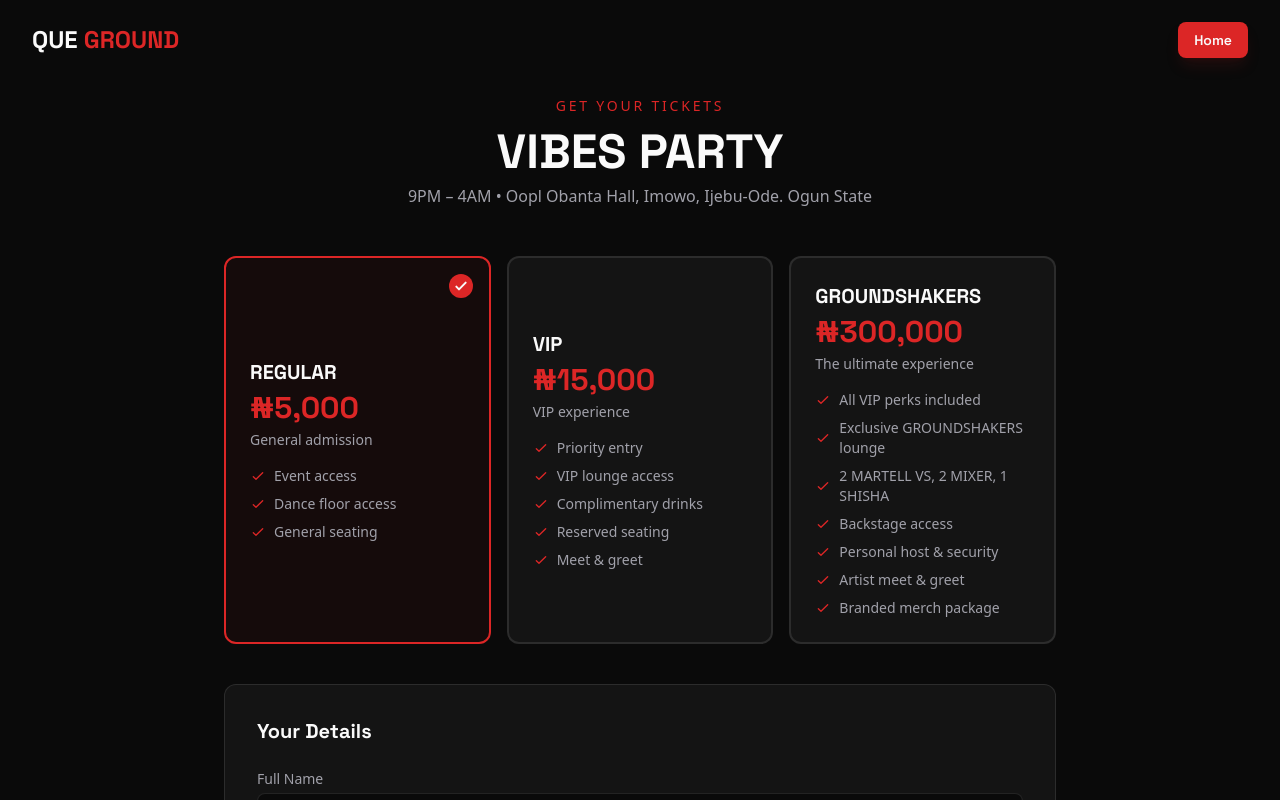
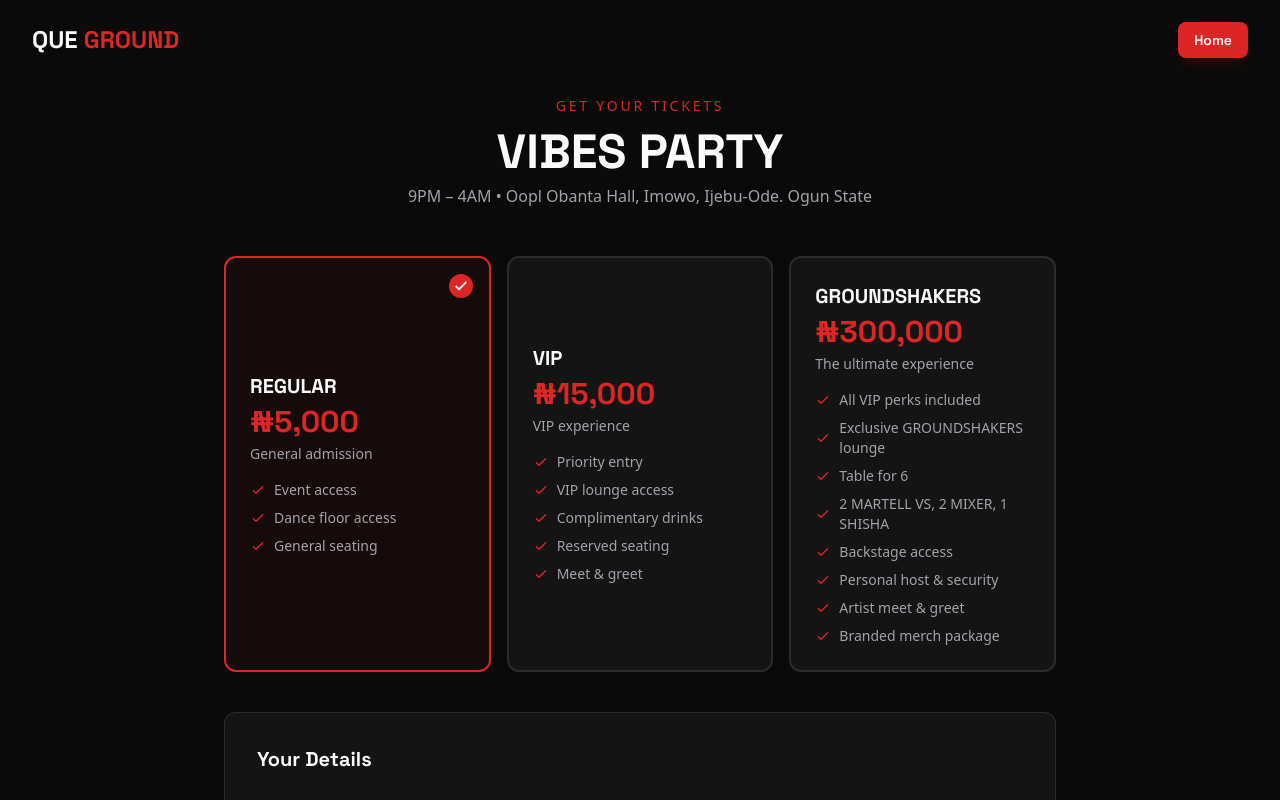
Before and after one commit to Asafa003/Queground, a Next.js app: page /tickets in a window 1280 px wide. Shown: the top 800 px of the page. Built offline with nearby package versions, Linux system fonts and the light colour scheme.

Commit message:
table for 6

```diff
--- a/src/data/events.ts
+++ b/src/data/events.ts
@@ -47,6 +47,7 @@ export const currentEvent: Event = {
       perks: [
         "All VIP perks included",
         "Exclusive GROUNDSHAKERS lounge",
+        "Table for 6",
         "2 MARTELL VS, 2 MIXER, 1 SHISHA",
         "Backstage access",
         "Personal host & security",
```
